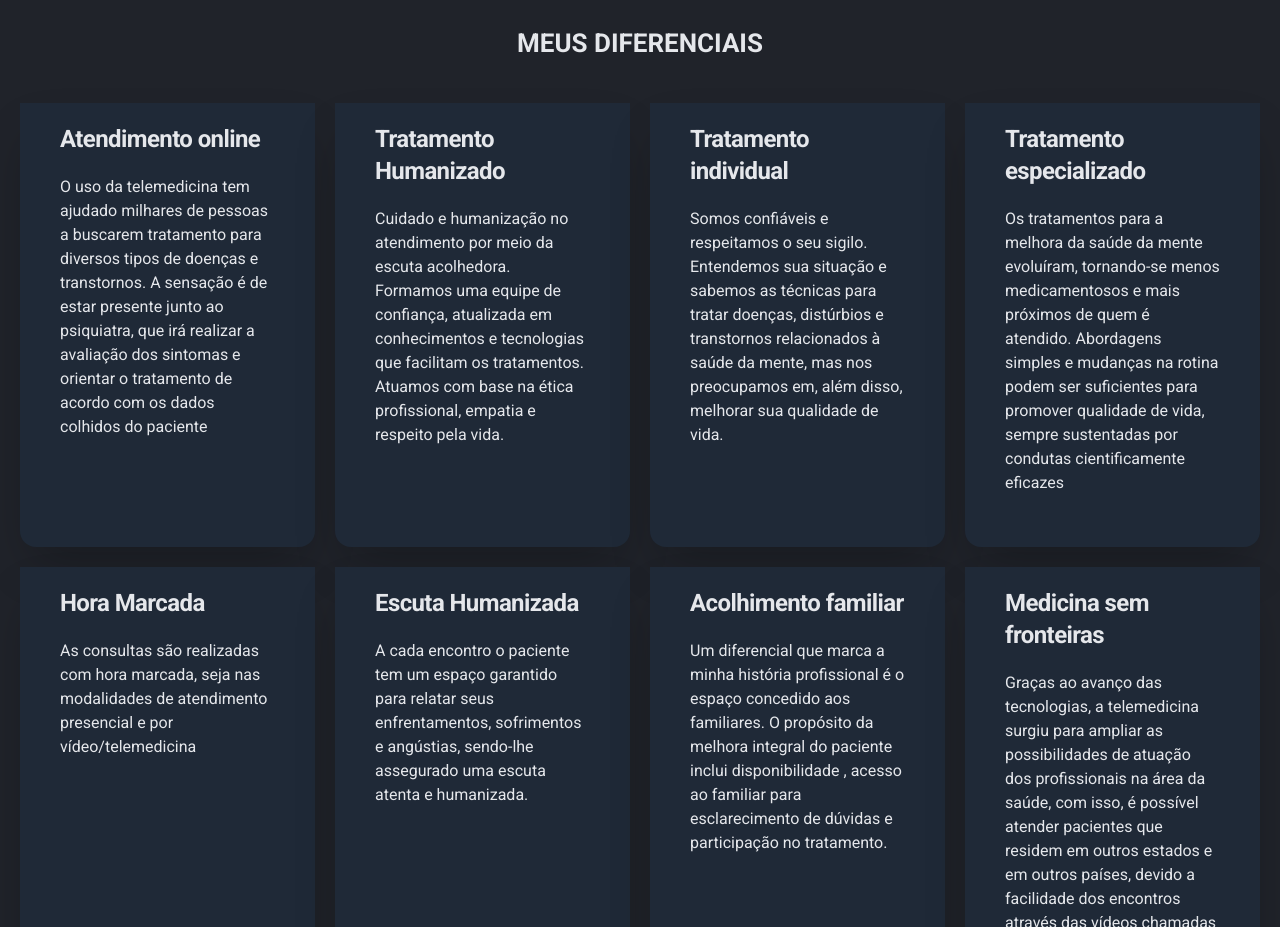
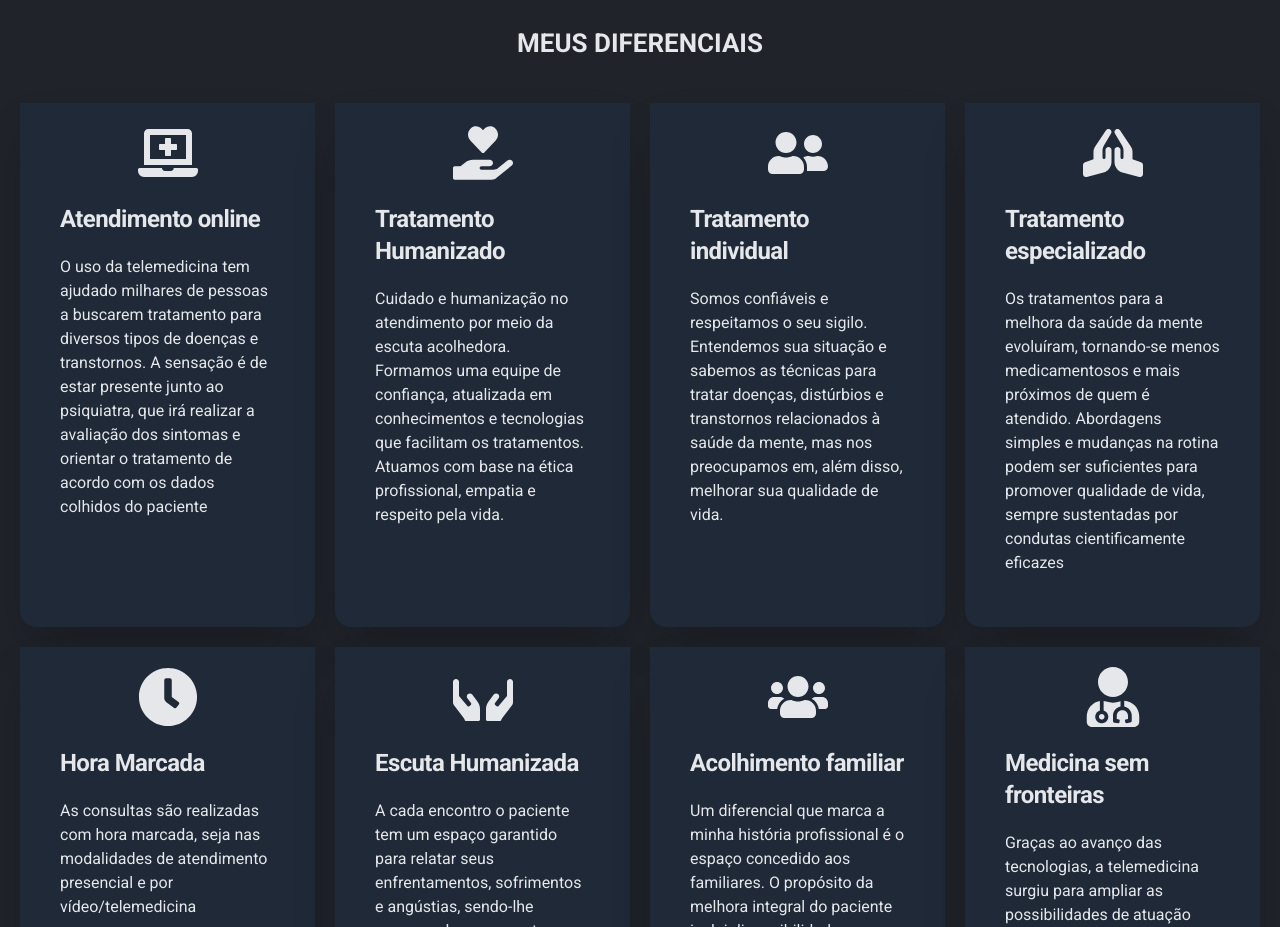
Before and after one commit to brunoprestesap/page-dra-camila, a React (Create React App) app: page / in a window 1280 px wide. Shown: the part 1060-1987 px from the top of the page. Built offline with nearby package versions, Linux system fonts and the light colour scheme.

Commit message:
icons diferenciais

```diff
--- a/package.json
+++ b/package.json
@@ -8,7 +8,7 @@
     "@testing-library/user-event": "^13.5.0",
     "react": "^18.2.0",
     "react-dom": "^18.2.0",
-    "react-icons": "^4.3.1",
+    "react-icons": "^4.7.1",
     "react-router-dom": "^6.2.1",
     "react-scripts": "5.0.1"
   },
--- a/src/components/CardBeneficios.js
+++ b/src/components/CardBeneficios.js
@@ -1,10 +1,13 @@
-function CardBeneficios({ id, title, text }) {
+function CardBeneficios({ id, icon, title, text }) {
   return (
     <div
       key={id}
       className="mx-auto group shadow-2xl pb-8 rounded-b-2xl transform duration-500 hover:-translate-y-2 bg-white dark:bg-gray-800"
     >
       <div className="p-5">
+        <div className="mb-5 flex justify-center text-6xl">
+          {icon}
+        </div>
         <div className="pl-5 pr-5">
           <h5 className="text-2xl font-bold tracking-tight">{title}</h5>
           <p className="pt-5">{text}</p>
--- a/src/components/Diferential.js
+++ b/src/components/Diferential.js
@@ -1,36 +1,54 @@
 import CardBeneficios from "./CardBeneficios";
+import {
+  FaLaptopMedical,
+  FaHandHoldingHeart,
+  FaUserFriends,
+  FaPrayingHands,
+  FaClock,
+  FaHands,
+  FaUsers,
+  FaUserMd,
+} from "react-icons/fa";
 
 function Diferentials() {
   const contents = [
     {
+      icon: <FaLaptopMedical />,
       title: "Atendimento online",
       text: "O uso da telemedicina tem ajudado milhares de pessoas a buscarem tratamento para diversos tipos de doenças e transtornos. A sensação é de estar presente junto ao psiquiatra, que irá realizar a avaliação dos sintomas e orientar o tratamento de acordo com os dados colhidos do paciente",
     },
     {
+      icon: <FaHandHoldingHeart />,
       title: "Tratamento Humanizado",
       text: "Cuidado e humanização no atendimento por meio da escuta acolhedora. Formamos uma equipe de confiança, atualizada em conhecimentos e tecnologias que facilitam os tratamentos. Atuamos com base na ética profissional, empatia e respeito pela vida.",
     },
     {
+      icon: <FaUserFriends />,
       title: "Tratamento individual",
       text: "Somos confiáveis e respeitamos o seu sigilo. Entendemos sua situação e sabemos as técnicas para tratar doenças, distúrbios e transtornos relacionados à saúde da mente, mas nos preocupamos em, além disso, melhorar sua qualidade de vida.",
     },
     {
+      icon: <FaPrayingHands />,
       title: "Tratamento especializado",
       text: "Os tratamentos para a melhora da saúde da mente evoluíram, tornando-se menos medicamentosos e mais próximos de quem é atendido. Abordagens simples e mudanças na rotina podem ser suficientes para promover qualidade de vida, sempre sustentadas por condutas cientificamente eficazes",
     },
     {
+      icon: <FaClock />,
       title: "Hora Marcada",
       text: "As consultas são realizadas com hora marcada, seja nas modalidades de atendimento presencial e por vídeo/telemedicina",
     },
     {
+      icon: <FaHands />,
       title: "Escuta Humanizada",
       text: "A cada encontro o paciente tem um espaço garantido para relatar seus enfrentamentos, sofrimentos e angústias, sendo-lhe assegurado uma escuta atenta e humanizada.",
     },
     {
+      icon: <FaUsers />,
       title: "Acolhimento familiar",
       text: "Um diferencial que marca a minha história profissional é o espaço concedido aos familiares. O propósito da melhora integral do paciente inclui disponibilidade , acesso ao familiar para esclarecimento de dúvidas e participação no tratamento.",
     },
     {
+      icon: <FaUserMd />,
       title: "Medicina sem fronteiras",
       text: "Graças ao avanço das tecnologias, a telemedicina surgiu para ampliar as possibilidades de atuação dos profissionais na área da saúde, com isso, é possível atender pacientes que residem em outros estados e em outros países, devido a facilidade dos encontros através das vídeos chamadas e também pela possibilidade do envio de receitas digitais.",
     },
@@ -48,6 +66,7 @@ function Diferentials() {
           return (
             <CardBeneficios
               id={idx}
+              icon={content.icon}
               title={content.title}
               text={content.text}
             />
```
Also changed, not shown: 1 other file (tests, documents, lock files or other folders).
